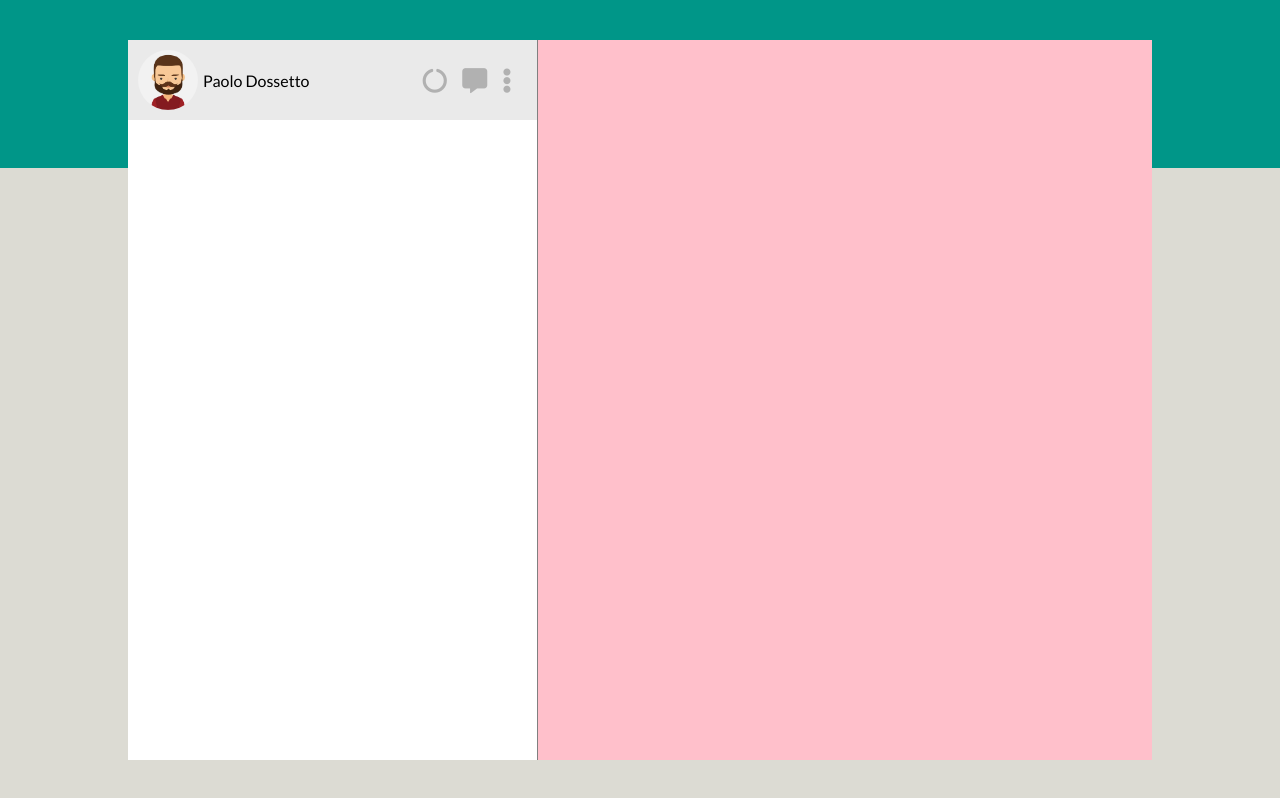
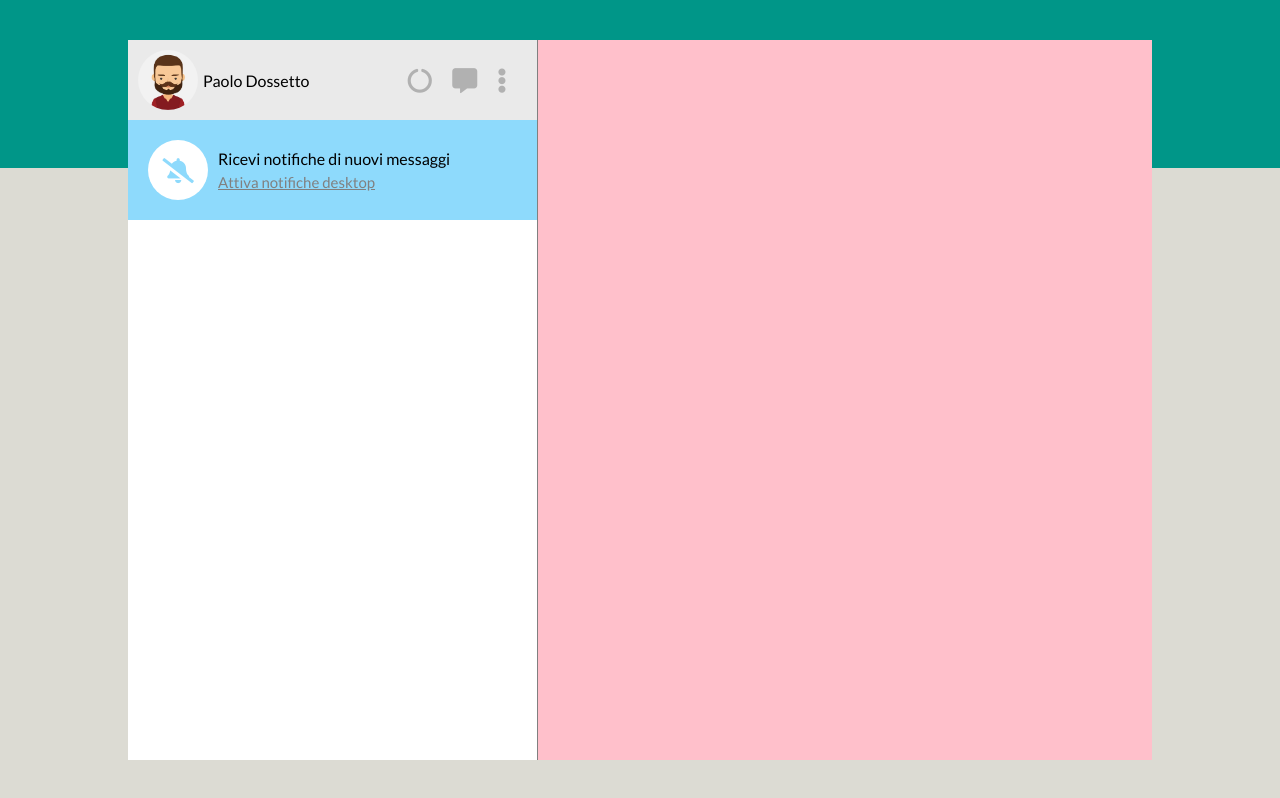
Before and after one commit to SimoneBenato/vue-boolzapp, a plain HTML site: page index.html in a window 1280 px wide. Drawn offline with nearby package versions, Linux system fonts and the light colour scheme.

Commit message:
Sezione azzurra per notifiche

```diff
--- a/css/style.css
+++ b/css/style.css
@@ -49,7 +49,7 @@ body {
 .avatar img {
     width: 100%;
     border: transparent;
-    border-radius: 30px;
+    border-radius: 50%;
 }
 
 .functions {
@@ -57,12 +57,52 @@ body {
     align-items: center;
 }
 
-.fas {
+.functions .fas {
     font-size: 25px;
     color: rgb(177, 177, 177);
-    margin-right: 15px;
+    margin-right: 20px;
+    cursor: pointer;
 }
 
+/* css notifiche */
+.notifications {
+    display: flex;
+    align-items: center;
+    height: 100px;
+    width: 100%;
+    background-color: rgb(142, 218, 252);
+    padding: 20px;
+}
+
+.white-circle {
+    display: flex;
+    align-items: center;
+    justify-content: center;
+    height: 60px;
+    width: 60px;
+    border: transparent;
+    border-radius: 50%;
+    background-color: white;
+    margin-right: 10px;
+}
+
+.white-circle .fas {
+    color: rgb(142, 218, 252);
+    font-size: 25px;
+}
+
+.notificationsInstructions {
+    display: flex;
+    flex-direction: column;
+}
+
+.gray-link {
+    cursor: pointer;
+    color: gray;
+    font-size: 15px;
+    text-decoration: underline;
+    margin-top: 5px;
+}
 /* css finestra di chat con il contatto */
 .chatting {
     height: 100%;
--- a/index.html
+++ b/index.html
@@ -28,6 +28,16 @@
                     <i class="fas fa-ellipsis-v"></i>
                 </div>
             </div>
+            <!-- sezione notifiche -->
+            <div class="notifications">
+                <div class="white-circle">
+                    <i class="fas fa-bell-slash"></i>
+                </div>
+                <div class="notificationsInstructions">
+                    <span>Ricevi notifiche di nuovi messaggi</span>
+                    <span class="gray-link">Attiva notifiche desktop</span>
+                </div>
+            </div>
         </div>
         <!-- finestra di chat con il contatto -->
         <div class="chatting">
```
